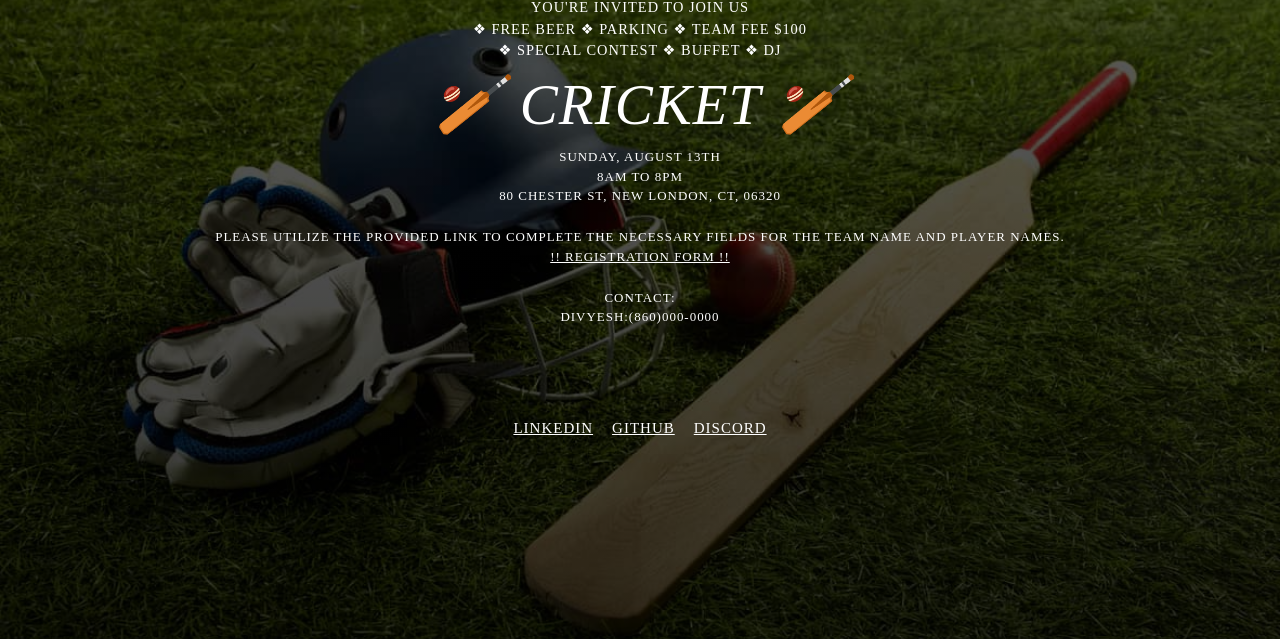
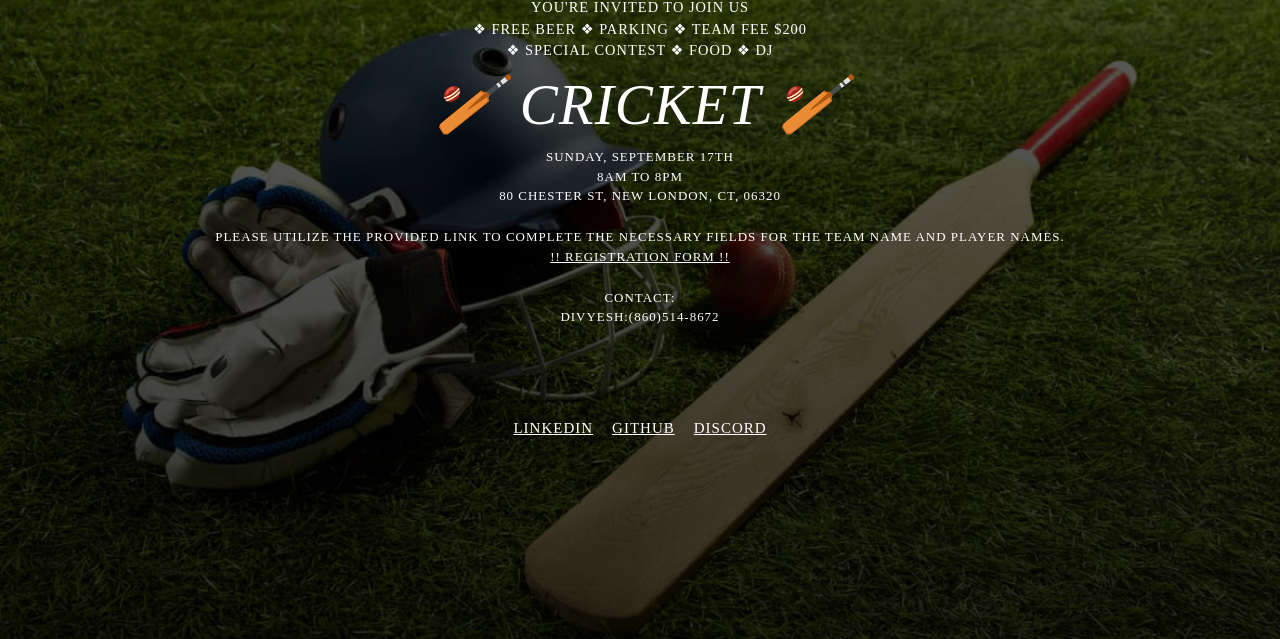
Before and after one commit to Sheel2003/cricket, a plain HTML site: page index.html in a window 1280 px wide. Shown: the part 161-800 px from the top of the page. Drawn offline with nearby package versions, Linux system fonts and the light colour scheme.

Commit message:
Update index.html

```diff
--- a/index.html
+++ b/index.html
@@ -42,8 +42,8 @@
 
 		<div class=row>
 			<div class="col-md-12"> You're invited to join us </div>
-			<div class="col-md-12"> ❖ FREE BEER ❖ PARKING ❖ TEAM FEE $100
-				<br> ❖ Special Contest ❖ Buffet ❖ dj  </div>
+			<div class="col-md-12"> ❖ FREE BEER ❖ PARKING ❖ TEAM FEE $200
+				<br> ❖ Special Contest ❖ Food ❖ dj  </div>
 
 			<div class=row>
 				<div class="col-md-12">
@@ -52,7 +52,7 @@
 			</div>
 
 			<div class=row>
-				<div class="col-md-12"> Sunday, August 13th
+				<div class="col-md-12"> Sunday, September 17th
 					<br> </div>
 			</div>
 
@@ -74,7 +74,7 @@
 			<br>
 			<div class=row>
 				<div class="col-md-12"> Contact: </div>
-				<div class="col-md-12"> Divyesh:(860)000-0000 </div>
+				<div class="col-md-12"> Divyesh:(860)514-8672 </div>
 			</div>
 
 
```
